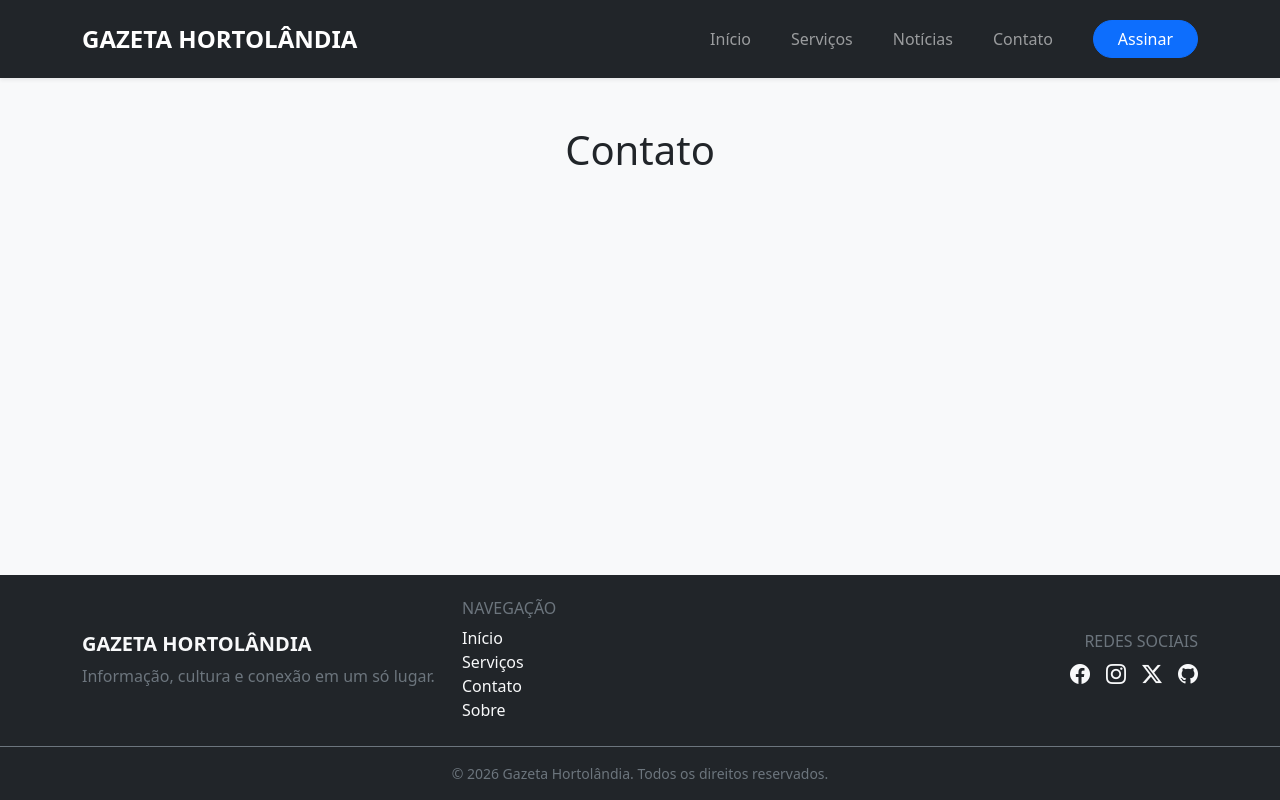
After one commit to fabriciodev007/Gazeta, a Django app: page //contato in a window 1280 px wide. The commit adds this page. Run offline with Django 5.2, Linux system fonts and the light colour scheme.

Commit message:
Criado página contato e linkado a mesma

```diff
--- a/paginas/templates/base.html
+++ b/paginas/templates/base.html
@@ -31,7 +31,7 @@
                             <a class="nav-link px-3" href="#">Notícias</a>
                         </li>
                         <li class="nav-item">
-                            <a class="nav-link px-3" href="#">Contato</a>
+                            <a class="nav-link px-3" href="{% url 'contato'%}">Contato</a>
                         </li>
                         <li class="nav-item ms-lg-3 mt-2 mt-lg-0">
                             <a class="btn btn-primary rounded-pill px-4" href="{% url 'assinar'%}">Assinar</a>
--- /dev/null
+++ b/paginas/templates/contato.html
@@ -0,0 +1,9 @@
+{% extends 'base.html'%}
+
+{% block title>%}
+<title>Contato</title>
+{% endblock %}
+
+{% block content %}
+<h1 class="text-center mt-5">Contato</h1>
+{% endblock %}
--- a/paginas/urls.py
+++ b/paginas/urls.py
@@ -1,7 +1,8 @@
 from django.urls import path
-from .views import IdexView, AssinarView
+from .views import IdexView, AssinarView, ContatView
 
 urlpatterns = [
     path('', IdexView.as_view(), name='index'),
     path('/assinar',AssinarView.as_view(),name='assinar'),
+    path('/contato',ContatView.as_view(), name='contato')
 ]
--- a/paginas/views.py
+++ b/paginas/views.py
@@ -5,3 +5,6 @@ class IdexView(TemplateView):
 
 class AssinarView(TemplateView):
     template_name= 'assinatura.html'
+
+class ContatView(TemplateView):
+    template_name = 'contato.html'
```
